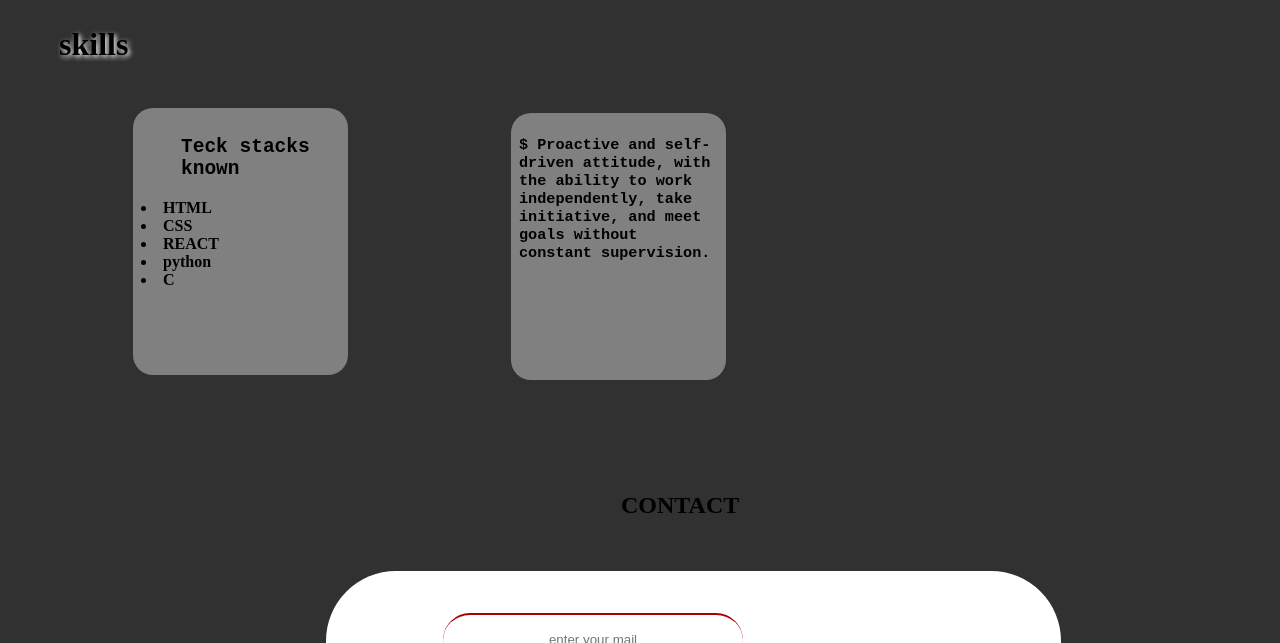
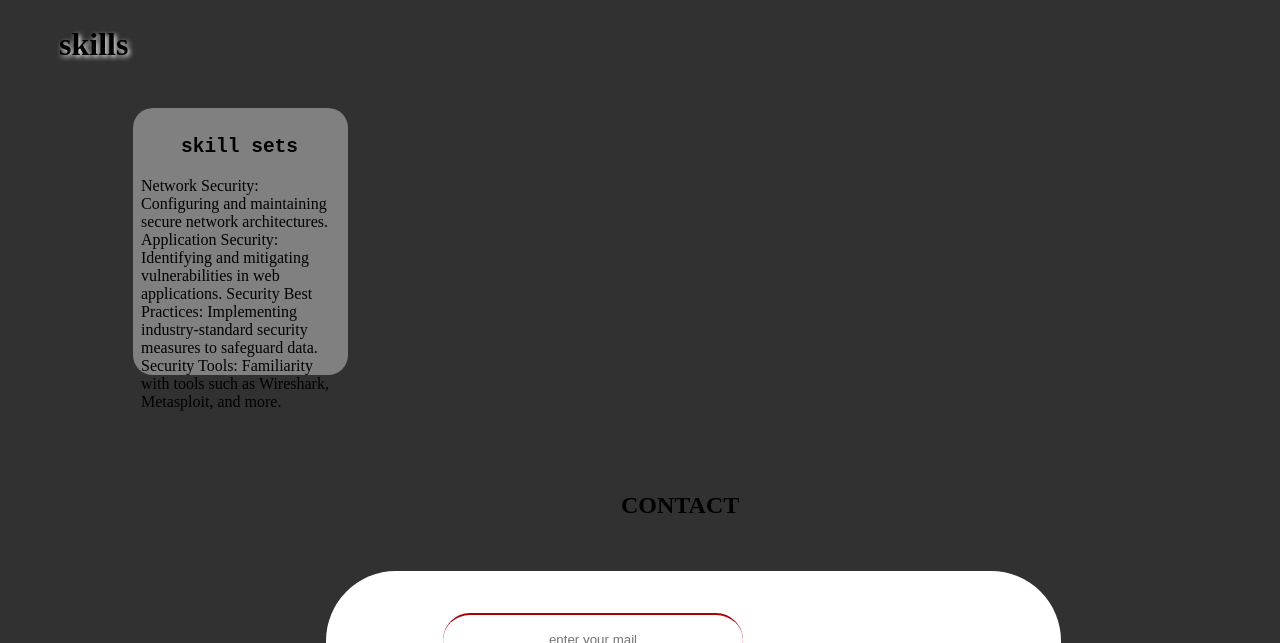
Before and after one commit to IndhuCSE/portfolio, a plain HTML site: page index.html in a window 1280 px wide. Shown: the part 1660-2303 px from the top of the page. Drawn offline with nearby package versions, Linux system fonts and the light colour scheme.

Commit message:
Update index.html

```diff
--- a/index.html
+++ b/index.html
@@ -376,7 +376,7 @@
       </header>
     <div class="intro" >
             <h1 ><b>Hey!Iam Indhu.
-                fullstack developer</b></h2>
+                Cybersecurity Enthusiast</b></h2>
     </div>
     <div class="photo">
         <img src="images/portdp.jpeg" width="300px" height="300px">
@@ -452,15 +452,11 @@
 <div id="skills">
   <div class="container">
       <div class="b1">
-             <h2 style="font-family: monospace;"><ul>Teck stacks known</ul></h2>
-             <li><b>HTML</b></li>
-             <li><b>CSS</b></li>
-             <li><b>REACT</b></li>
-             <li><b>python</b></li>
-             <li><b>C</b></li>
-      </div>
-      <div class="b2">
-         <h3 style="font-family: monospace;">$  Proactive and self-driven attitude, with the ability to work independently, take initiative, and meet goals without constant supervision.</h3>
+             <h2 style="font-family: monospace;"><ul>skill sets</ul></h2>
+             Network Security: Configuring and maintaining secure network architectures.
+             Application Security: Identifying and mitigating vulnerabilities in web applications.
+             Security Best Practices: Implementing industry-standard security measures to safeguard data.
+             Security Tools: Familiarity with tools such as Wireshark, Metasploit, and more.
       </div>
   </div>
 </div>
```
